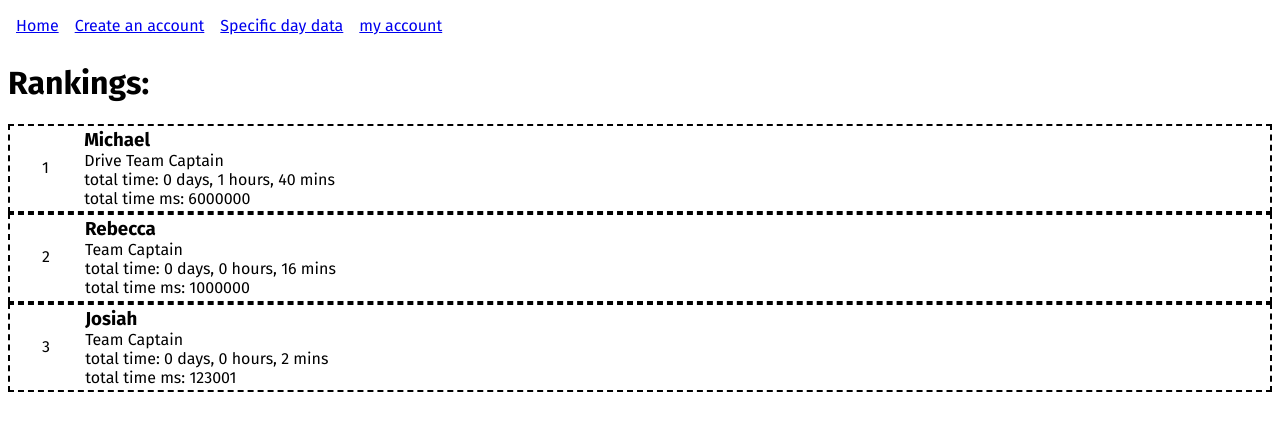
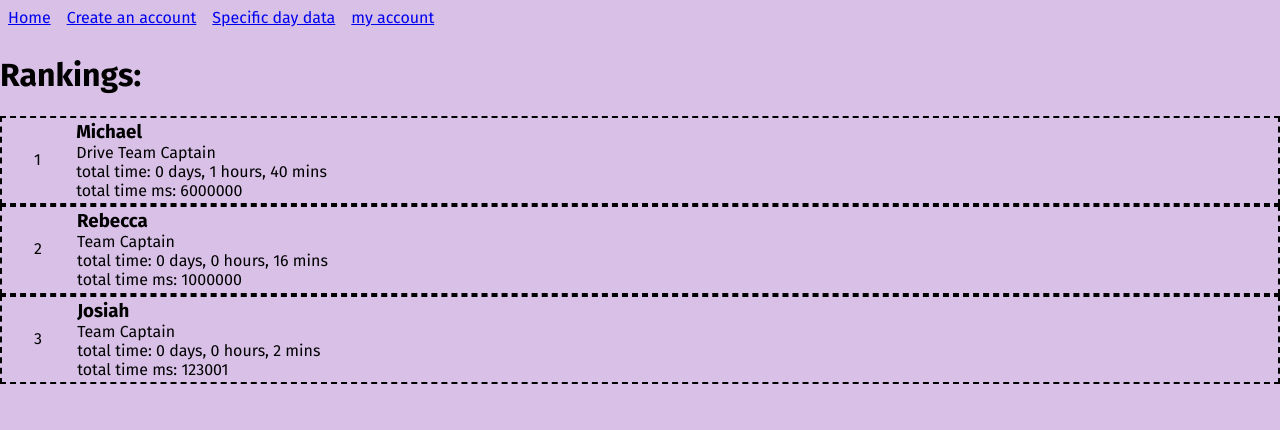
Before and after one commit to lobobellos/time-tracker, a Vue app: page / in a window 1280 px wide. Shown: the top 430 px of the page. Built offline with nearby package versions, Linux system fonts and the light colour scheme.

Commit message:
add background color

```diff
--- a/src/style.css
+++ b/src/style.css
@@ -1 +1,10 @@
 @import url('https://fonts.googleapis.com/css2?family=Fira+Sans:ital,wght@0,200;0,300;0,400;0,500;0,600;0,700;0,800;0,900;1,300;1,400;1,500;1,600;1,700;1,800&display=swap');
+
+
+body {
+  margin: 0;
+  -webkit-font-smoothing: antialiased;
+  -moz-osx-font-smoothing: grayscale;
+
+  background-color: rgb(216, 192, 231);;
+}
```
